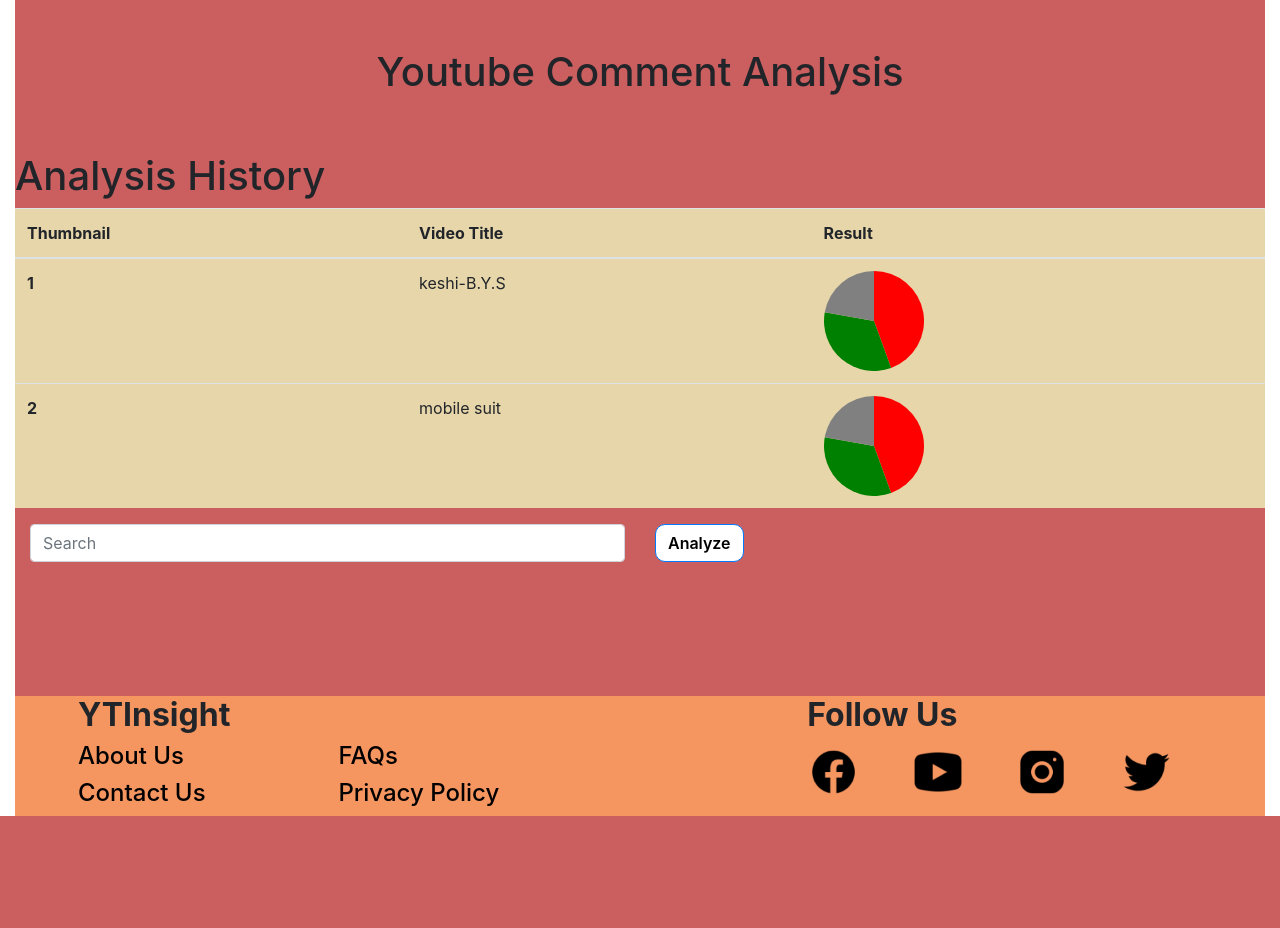
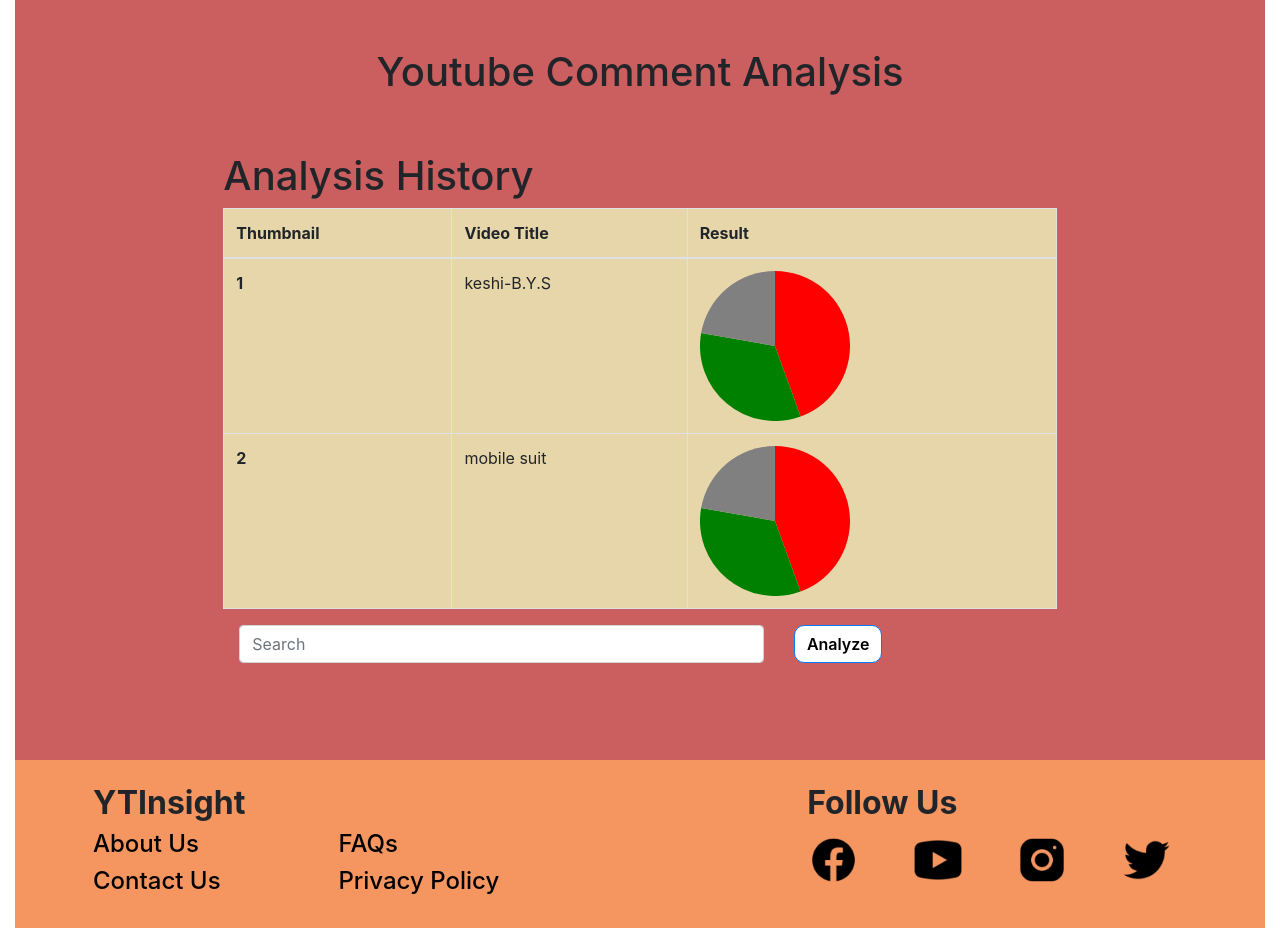
Before and after one commit to onggitt/DES323_Project, a Django app: page / in a window 1280 px wide. Shown: the part 76-1004 px from the top of the page. Before the commit the page ends 892 px from the top, so only its background shows below. Run offline with Django 4.2, Linux system fonts and the light colour scheme.

Commit message:
Group container

```diff
--- a/hello_world/templates/components/subcom/footer.html
+++ b/hello_world/templates/components/subcom/footer.html
@@ -2,6 +2,7 @@
 <footer class="container-fluid" style="background-color: #F59661;">
   <div class="row">
     <div class="col-md-5 col-sm-12 ml-md-5 order-2 order-md-1">
+      <div class="container my-4">
         <h2 class="text-black" style="font-weight: bold;">YTInsight</h2>
         <div class="row">
           <div class="col">
@@ -27,9 +28,11 @@
           </div>
         </div>
       </div>
+
+    </div>
     <div class="col-md-2 col-sm-12 order-1 order-md-2"></div>
     <div class="col-md-4 col-sm-12 order-3 order-md-3">
-      <h2 class="text-black" style="font-weight: bold;">Follow Us</h2>
+      <h2 class="text-black mt-4" style="font-weight: bold;">Follow Us</h2>
       <div class="row">
         <!-- Add your icons here -->
         <div class="col-3">
--- a/hello_world/templates/index.html
+++ b/hello_world/templates/index.html
@@ -5,10 +5,14 @@ YTInsight
 {% endblock %}
 
 {% block content %}
-<div style="min-height: 87vh; background-color: #CB5F5F;" id="content">
+<div style="min-height: 95vh; background-color: #CB5F5F;" id="content">
     <h1 class="pt-5" style="text-align: center;">Youtube Comment Analysis</h1>
+    <div class="col-md-8 mx-auto">
+        <div class="row">
             <h1 class="pt-5">Analysis History</h1>
-    <table class="table table-hover" style="background-color: #E7D6AA;">
+        </div>
+        <div class="row">
+            <table class="table table-hover table-bordered" style="background-color: #E7D6AA;">
                 <thead>
                     <tr>
                         <th scope="col">Thumbnail</th>
@@ -20,23 +24,35 @@ YTInsight
                     <tr>
                         <th scope="row">1</th>
                         <td>keshi-B.Y.S</td>
-                <td><div id="chartContainer1" style="width: 100px; height: 100px;"></div></td>
+                        <td>
+                            <div id="chartContainer1"></div>
+                        </td>
                     </tr>
                     <tr>
                         <th scope="row">2</th>
                         <td>mobile suit</td>
-                <td><div id="chartContainer2" style="width: 100px; height: 100px;"></div></td>
+                        <td>
+                            <div id="chartContainer2"></div>
+                        </td>
                     </tr>
                 </tbody>
             </table>
+        </div>
+        <div class="row">
             <div class="input-group">
-            <div class="col-6">
-                <input type="search" class="form-control rounded" placeholder="Search" aria-label="Search" aria-describedby="search-addon" />
+                <div class="col-8 pl-3">
+                    <input type="search" class="form-control rounded" placeholder="Search" aria-label="Search"
+                        aria-describedby="search-addon" />
                 </div>
-            <div class="col-3">
-                <button type="button" class="btn btn-outline-primary" style="background-color: white; color: black; border-radius: 10px; font-weight: 600;">Analyze</button>
+                <div class="col-4">
+                    <button type="button" class="btn btn-outline-primary"
+                        style="background-color: white; color: black; border-radius: 10px; font-weight: 600;">Analyze</button>
                 </div>
             </div>
+        </div>
+
+    </div>
+
 
 </div>
 <script src="https://d3js.org/d3.v7.min.js"></script>
@@ -49,8 +65,8 @@ YTInsight
     ];
 
     // Set dimensions and radius for the pie chart
-    const width = 100;
-    const height = 100;
+    const width = 150;
+    const height = 150;
     const radius = Math.min(width, height) / 2;
 
     // Define color scale
```
Lines whose indentation alone changed are shown as unchanged.
